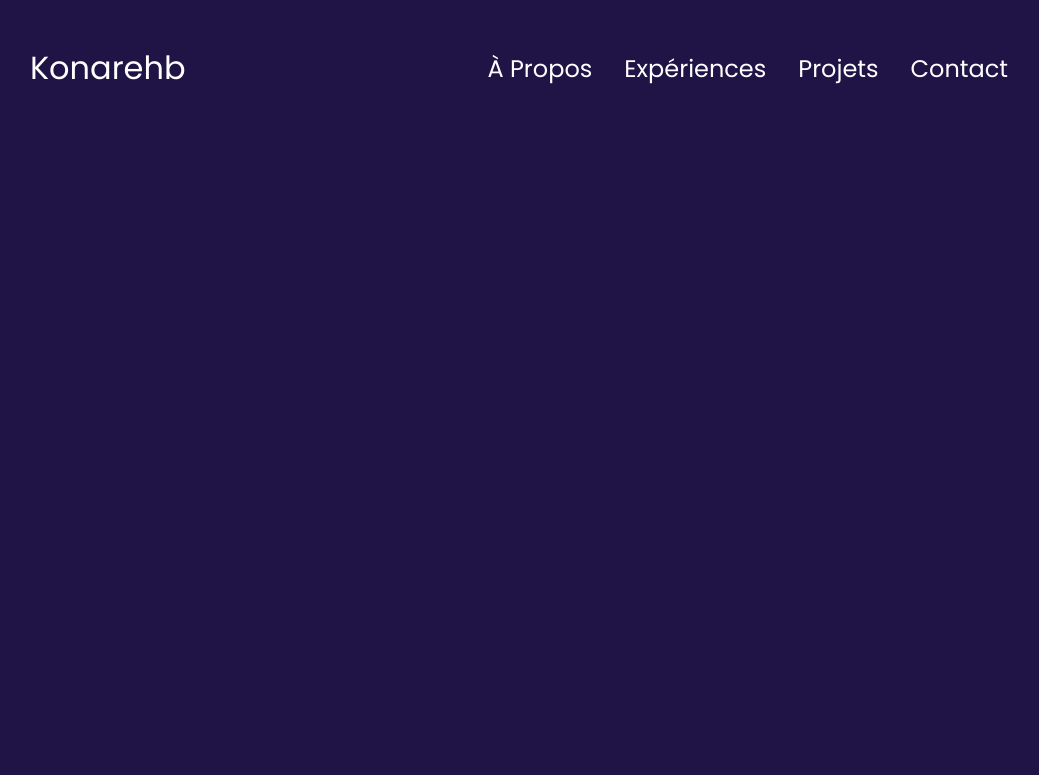
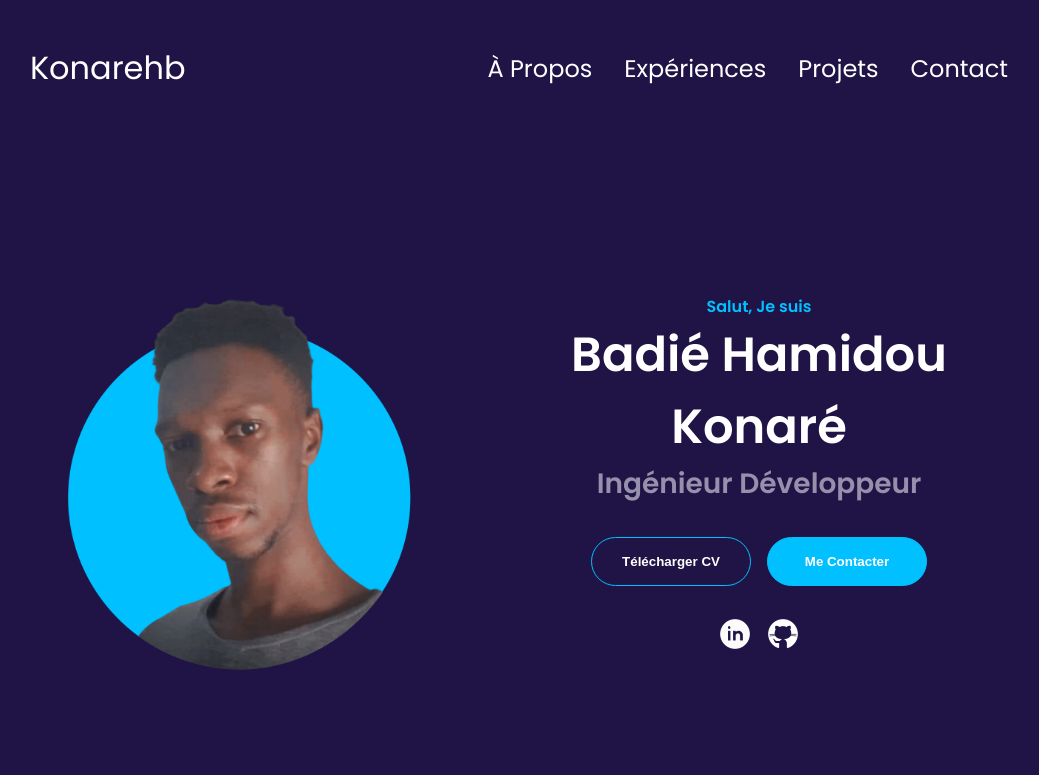
Before and after one commit to konarehb/flask-portfolio, a Flask app: page / in a window 1280 px wide. Shown: the top 775 px of the page, without its empty margins (121-1160 px from the left). Run offline with Flask 3, Linux system fonts and the light colour scheme.

Commit message:
Ajouter la section profil

```diff
--- a/static/css/styles.css
+++ b/static/css/styles.css
@@ -144,3 +144,130 @@ a:hover {
 .hamburger-icon span:first-child {
   transform: none;
 }
+
+/* SECTIONS */
+
+section {
+  padding-top: 4vh;
+  height: 96vh;
+  margin: 0 10rem;
+  box-sizing: border-box;
+  min-height: fit-content;
+}
+
+.section-container {
+  display: flex;
+}
+
+/* PROFILE SECTION */
+
+#profile {
+  display: flex;
+  justify-content: center;
+  gap: 5rem;
+  height: 80vh;
+}
+
+.section__pic-container {
+  display: flex;
+  height: 400px;
+  width: 400px;
+  margin: auto 0;
+}
+
+.section__text {
+  align-self: center;
+  text-align: center;
+}
+
+.section__text p {
+  font-weight: 600;
+}
+
+.section__text__p1 {
+  text-align: center;
+  color: #00c0ff;
+}
+
+.section__text__p2 {
+  font-size: 1.75rem;
+  margin-bottom: 2rem;
+}
+
+.title {
+  font-size: 3rem;
+  text-align: center;
+  color: white;
+}
+
+.title-h3 {
+    color: white;
+}
+
+#socials-container {
+  display: flex;
+  justify-content: center;
+  margin-top: 2rem;
+  gap: 1rem;
+}
+
+/* ICONS */
+
+.icon {
+  cursor: pointer;
+  height: 2rem;
+}
+
+/* BUTTONS */
+
+.btn-container {
+  display: flex;
+  justify-content: center;
+  gap: 1rem;
+}
+
+.btn {
+  font-weight: 600;
+  transition: all 300ms ease;
+  padding: 1rem;
+  width: 10rem;
+  border-radius: 2rem;
+}
+
+.btn-color-1,
+.btn-color-2 {
+  border: #00c0ff 0.1rem solid;
+}
+
+.btn-color-1:hover,
+.btn-color-2:hover {
+  cursor: pointer;
+}
+
+.btn-color-1,
+.btn-color-2:hover {
+  background: #00c0ff;
+  color: white;
+}
+
+.btn-color-1:hover {
+  background: white;
+  color: black;
+}
+
+.btn-color-2 {
+  background: none;
+  color: white;
+}
+
+.btn-color-1:hover {
+    border: white 0.1rem solid;
+  }
+
+.btn-color-2:hover {
+  border: #00c0ff 0.1rem solid;
+}
+
+.btn-container {
+  gap: 1rem;
+}
--- a/templates/index.html
+++ b/templates/index.html
@@ -34,5 +34,38 @@
           </div>
         </div>
       </nav>
+      <section id="profile">
+        <div class="section__pic-container">
+          <img src="{{ url_for('static', filename='assets/profile_pic.png') }}" alt="Badié Hamidou Konaré profile picture" />
+        </div>
+        <div class="section__text">
+          <p class="section__text__p1">Salut, Je suis</p>
+          <h1 class="title">Badié Hamidou Konaré</h1>
+          <p class="section__text__p2">Ingénieur Développeur</p>
+          <div class="btn-container">
+            <button
+              class="btn btn-color-2" onclick="window.open('./assets/resume-example.pdf')">
+              Télécharger CV
+            </button>
+            <button class="btn btn-color-1" onclick="location.href='#contact'">
+              Me Contacter
+            </button>
+          </div>
+          <div id="socials-container">
+            <img
+              src="{{ url_for('static', filename='assets/linkedin.png') }}"
+              alt="My LinkedIn profile"
+              class="icon"
+              onclick="location.href='https://linkedin.com/'"
+            />
+            <img
+              src="{{ url_for('static', filename='assets/github.png') }}"
+              alt="My Github profile"
+              class="icon"
+              onclick="location.href='https://github.com/'"
+            />
+          </div>
+        </div>
+      </section>
 </body>
 </html>
```
Also changed, not shown: static/assets/github.png (added), static/assets/linkedin.png (added), static/assets/profile_pic.png (added).
